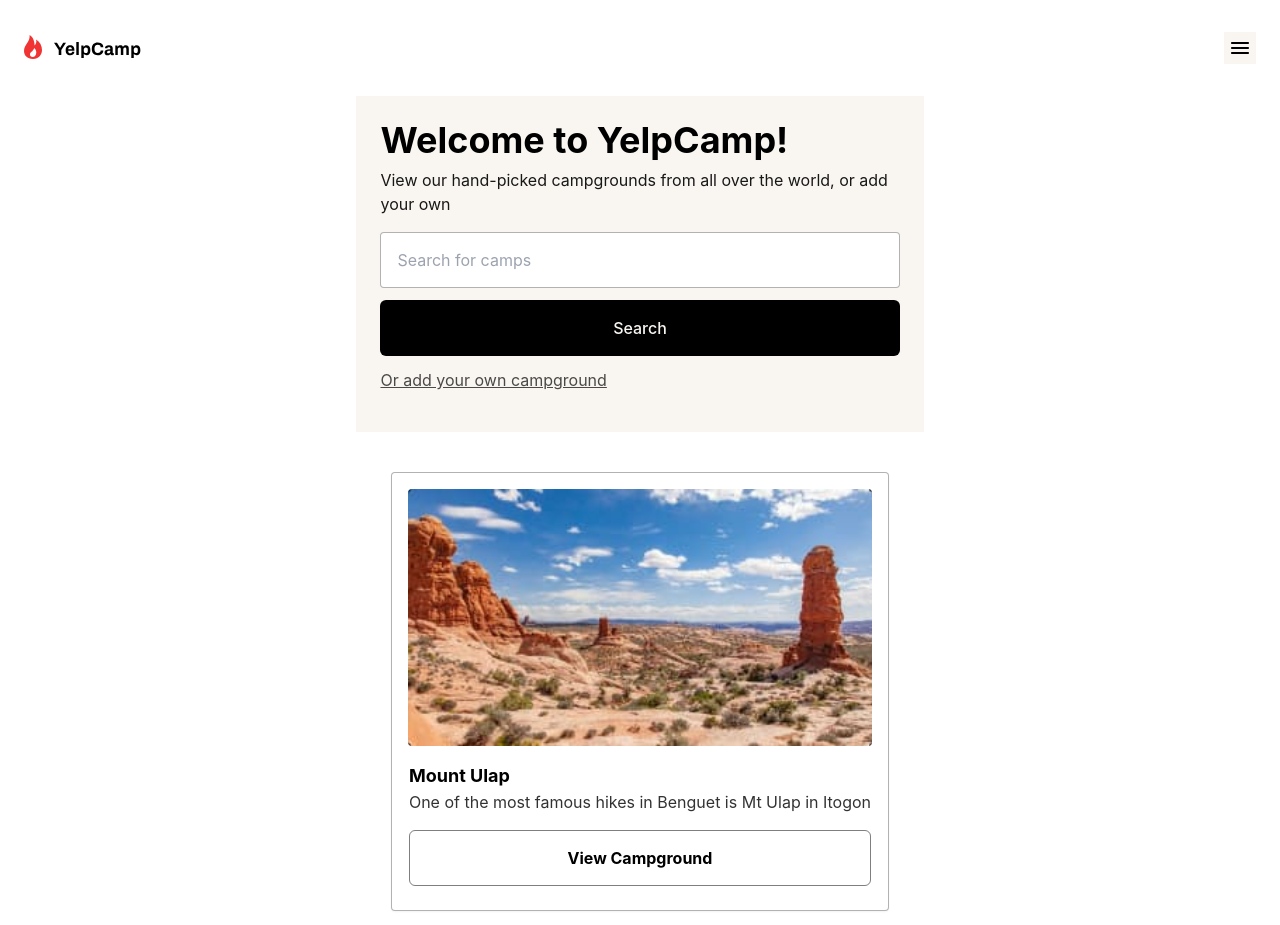
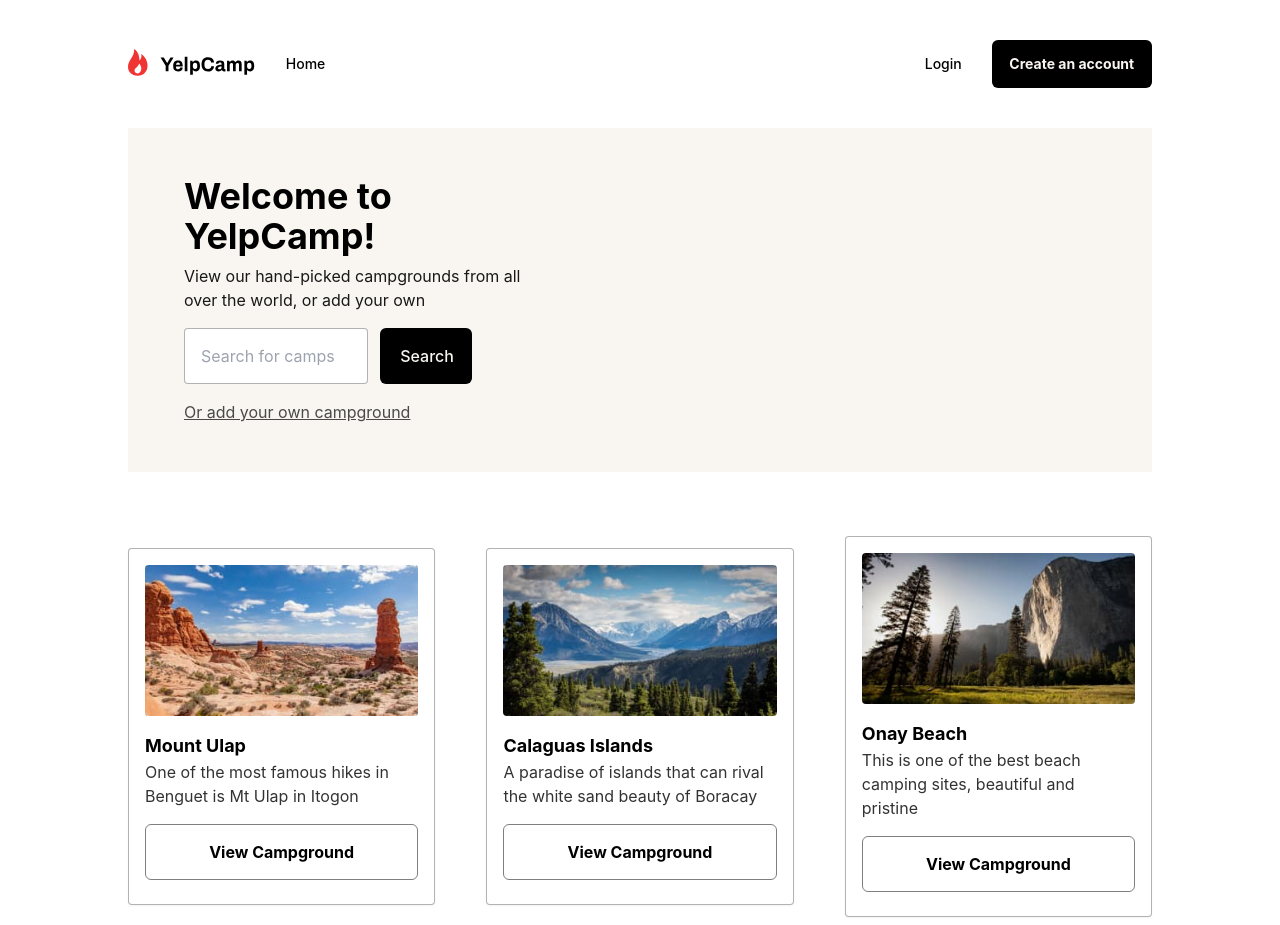
Before and after one commit to isthisrealhardik/yelp-camp, a React (Vite) app: page /search in a window 1280 px wide. Shown: the top 925 px of the page. Built offline with nearby package versions, Linux system fonts and the light colour scheme.

Commit message:
search page desktop ver done

```diff
--- a/src/components/Card.jsx
+++ b/src/components/Card.jsx
@@ -2,7 +2,7 @@ import React from 'react'
 
 function Card({ image, heading, paragraph }) {
   return (
-    <div className='w-[90%] bg-white border border-secondary border-opacity-30 shadow-sm rounded my-2 text-secondary flex flex-col justify-center items-center p-4'>
+    <div className='w-[90%] lg:w-[30%] lg:my-4 bg-white border border-secondary border-opacity-30 shadow-sm rounded my-2 text-secondary flex flex-col justify-center items-center p-4'>
         <img src={image} alt="Image" className='w-full rounded object-cover' />
         <div className='flex flex-col justify-start items-start mt-4'>
             <h1 className='font-bold text-lg'>{heading}</h1>
--- a/src/components/Search.jsx
+++ b/src/components/Search.jsx
@@ -2,14 +2,15 @@ import React from 'react'
 
 function Search() {
   return (
-    <div className='w-[90%] bg-primary text-secondary p-6 mb-4'>
+    <div className='w-[90%] bg-primary text-secondary p-6 mb-4 lg:w-full lg:pr-[600px] lg:py-12 lg:pl-14'>
         <h1 className='font-bold text-4xl'>Welcome to YelpCamp!</h1>
         <p className='text-base my-2 opacity-90'>View our hand-picked campgrounds from all over the world, or add your own</p>
-        <div className='w-full flex flex-col justify-start items-start space-y-3 my-4'>
-            <input type="text" placeholder='Search for camps' className='h-14 rounded w-full bg-white border border-secondary border-opacity-30 px-4' />
-            <button className='rounded-md my-2 text-primary bg-secondary h-14 w-full text-base hover:bg-transparent hover:text-secondary hover:border hover:border-secondary transition-all'>Search</button>
-            <p className='text-secondary opacity-70 hover:opacity-100 underline'>Or add your own campground</p>
+        <div className='w-full flex flex-col lg:flex-row justify-start items-start space-y-3 my-4 lg:space-x-3 lg:space-y-0 lg:justify-start lg:items-center'>
+            <input type="text" placeholder='Search for camps' className='h-14 rounded w-full lg:w-[50%] bg-white border border-secondary border-opacity-30 px-4' />
+            <button className='rounded-md my-2 text-primary bg-secondary h-14 w-full lg:w-[25%] text-base hover:bg-transparent hover:text-secondary hover:border hover:border-secondary transition-all'>Search</button>
+            <p className='text-secondary opacity-70 hover:opacity-100 underline lg:hidden'>Or add your own campground</p>
         </div>
+        <p className='text-secondary opacity-70 hover:opacity-100 underline hidden lg:block'>Or add your own campground</p>
     </div>
   )
 }
--- a/src/pages/SearchPage.jsx
+++ b/src/pages/SearchPage.jsx
@@ -62,11 +62,20 @@ function SearchPage() {
   return (
     <div className='bg-white h-full w-screen flex flex-col justify-start items-center'>
         {/* Nav */}
-        <div className='flex justify-between items-center px-6 py-8 w-screen'>
-            <img src={Logo} alt="Logo" />
-            <div onClick={handleClick} id='menu' className='bg-primary h-8 w-8 flex justify-center items-center'>
+        <div className='flex justify-between items-center px-6 py-8 w-screen lg:px-32'>
+            <div className='flex justify-center items-center space-x-3'>
+                <img src={Logo} alt="Logo" className='lg:w-32'/>
+                <button className=' text-secondary bg-transparent text-sm hover:opacity-50 transition-all hidden lg:block' >Home</button>
+            </div>
+            <div onClick={handleClick} id='menu' className='lg:hidden bg-primary h-8 w-8 flex justify-center items-center'>
                 <img src={Menu} alt="Menu" />
             </div>
+            <div className='hidden lg:flex justify-center items-center space-x-3'>
+                <button className=' text-secondary bg-transparent text-sm hover:opacity-50 transition-all' >Login</button>
+                <button className='rounded-md my-2 text-primary bg-secondary h-12 text-sm hover:bg-transparent hover:text-secondary hover:border hover:border-secondary transition-all font-bold' >Create an account</button>
+            </div>
+
+            {/* dropdown */}
             <div id='dropdown' className='absolute hidden flex-col justify-center items-start px-4 py-4 bg-primary w-[50%] rounded rounded-tr-none shadow-sm top-16 left-[10.2rem]'>
                 <img src={Close} alt="Close" className='relative left-60 w-4 hidden' />
                 <button className=' text-secondary bg-transparent text-sm hover:opacity-50 transition-all' >Home</button>
@@ -75,17 +84,17 @@ function SearchPage() {
             </div>
         </div>
         {/* Search Component */}
-        <div className='flex flex-col justify-center items-center'>
+        <div className='flex flex-col justify-center items-center lg:w-full lg:px-32'>
             <Search />
         </div>
         {/* Cards */}
-        <div className='my-4 flex flex-col justify-center items-center'>
+        <div className='my-4 flex flex-col justify-center items-center lg:flex-row lg:px-32 lg:justify-between lg:my-8 lg:flex-wrap'>
             {cards.map(obj => (
                 <Card image={obj.img} heading={obj.heading} paragraph={obj.paragraph} />
             ))}
         </div>
         {/* Footer */}
-        <div className='flex justify-start items-start w-full px-6 mt-2 mb-8'>
+        <div className='flex justify-start items-start w-full px-6 lg:px-32 mt-2 mb-8'>
             <img src={Logo} alt="Logo" />
         </div>
     </div>
```
